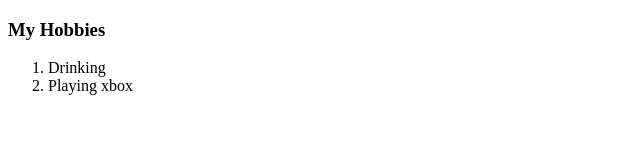
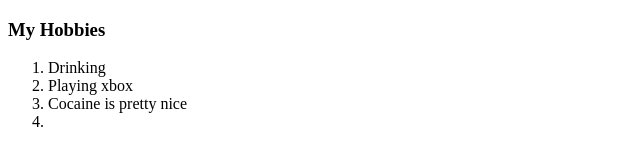
Before and after one commit to TonyTorress/cv, a plain HTML site: page hobbies.html in a window 1280 px wide. Shown: the whole page, without its empty margins (0-640 px from the left). Drawn offline with Linux system fonts and the light colour scheme.

Commit message:
Update hobbies.html

```diff
--- a/hobbies.html
+++ b/hobbies.html
@@ -9,6 +9,7 @@
 <ol>
   <li>Drinking</li>
   <li>Playing xbox</li>
+    <li>Cocaine is pretty nice<li>
 </ol>
 </body>
 </html>
```
